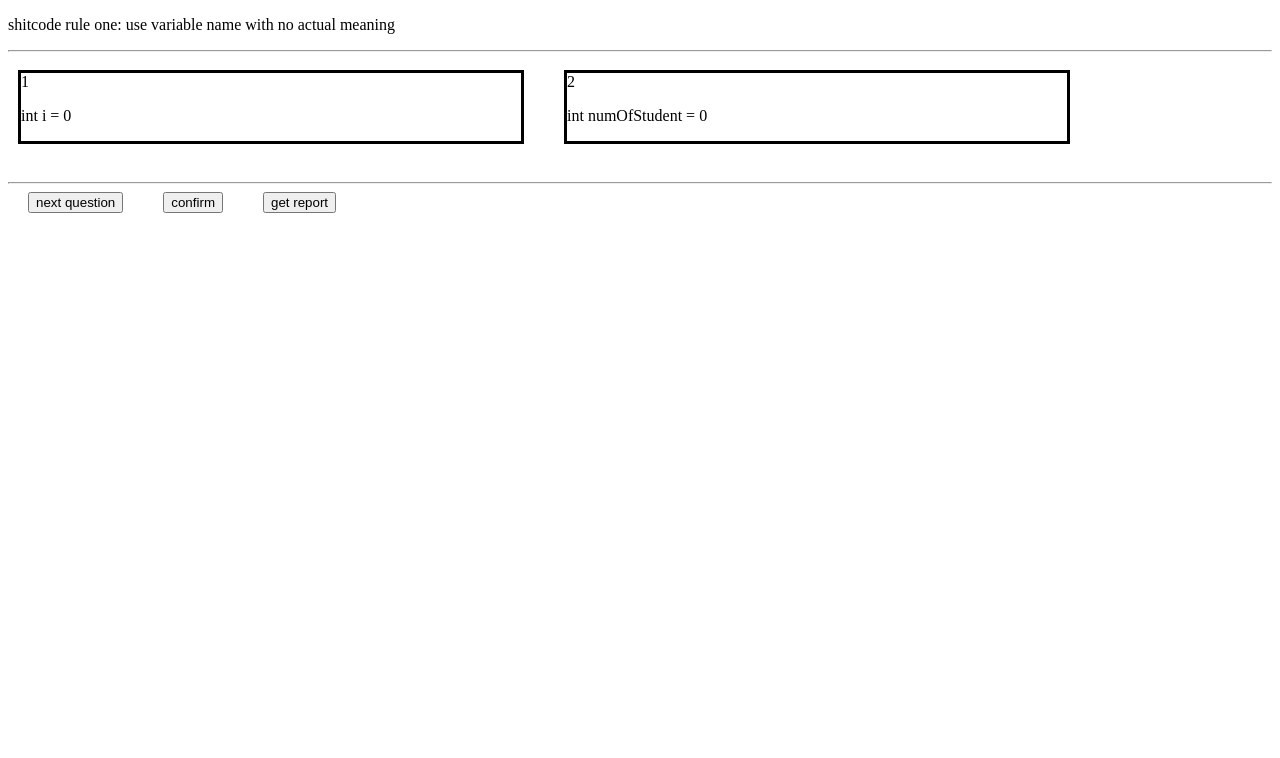
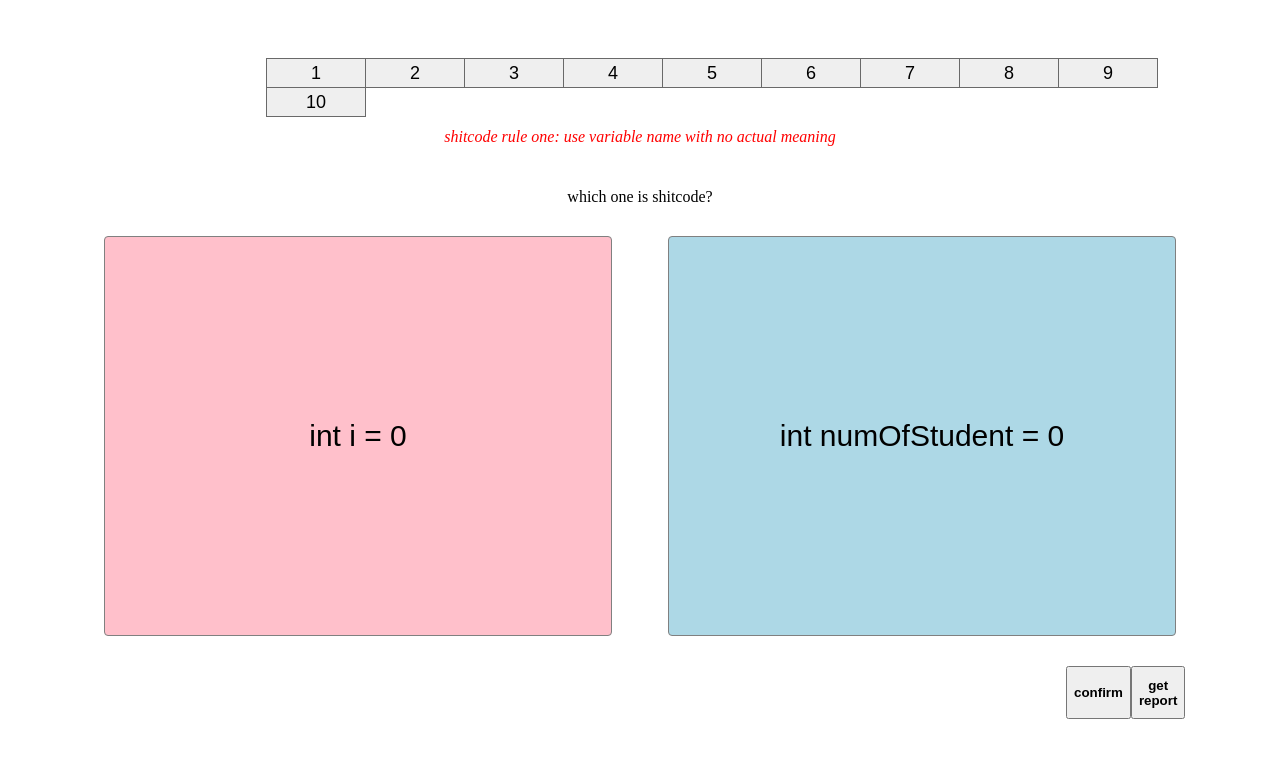
Before and after one commit to xiangzhennan/shitcode-web, an Angular app in the folder shitcode/: page /question in a window 1280 px wide. Shown: the top 758 px of the page. Built offline with nearby package versions, Linux system fonts and the light colour scheme.

Commit message:
question component

```diff
--- a/shitcode/angular.json
+++ b/shitcode/angular.json
@@ -1,5 +1,8 @@
 {
   "$schema": "./node_modules/@angular/cli/lib/config/schema.json",
+  "cli": {
+    "analytics": "2738dfb8-a710-4461-8865-6f71f7945126"
+  },
   "version": 1,
   "newProjectRoot": "projects",
   "projects": {
--- a/shitcode/src/app/app-routing.module.ts
+++ b/shitcode/src/app/app-routing.module.ts
@@ -5,9 +5,10 @@ import {ReportComponent} from './components/report/report.component';
 import {QuestionComponent} from './components/question/question.component';
 
 const routes: Routes = [
+  {path:'welcome',component:WelcomeComponent},
   {path: 'question', component: QuestionComponent},
   {path: 'report', component: ReportComponent},
-  {path: '**', component: WelcomeComponent}
+  {path: '**', redirectTo: 'welcome'},
 ];
 
 @NgModule({
--- a/shitcode/src/app/app.module.ts
+++ b/shitcode/src/app/app.module.ts
@@ -1,5 +1,8 @@
+
 import { NgModule } from '@angular/core';
+
 import { BrowserModule } from '@angular/platform-browser';
+
 import {HttpClientModule} from '@angular/common/http';
 import {DataService} from './data.service';
 
@@ -8,6 +11,7 @@ import { AppComponent } from './app.component';
 import { WelcomeComponent } from './components/welcome/welcome.component';
 import { QuestionComponent } from './components/question/question.component';
 import { ReportComponent } from './components/report/report.component';
+
 
 @NgModule({
   declarations: [
--- a/shitcode/src/app/components/question/question.component.css
+++ b/shitcode/src/app/components/question/question.component.css
@@ -1,10 +1,127 @@
-.questionContent{
-  width: 500px;
-  display: inline-block;
-  border: solid;
-  margin: 10px 30px 30px 10px;
+body{
+  padding: 50px;
+  background-repeat: no-repeat;
+  position: relative;
 }
-button{
-  margin-left: 20px;
-  margin-right: 20px;
+
+.nav{
+  width: 100%;
+  height: 30px;
+  margin: 0 auto;
+  position: relative;
 }
+
+.navBox{
+  margin-left: 200px;
+}
+
+.navButton{
+  width: 100px;
+  height: 30px;
+  text-align: center;
+  font-size: 18px;
+  color:black;
+  margin: 0 -1px -1px 0;
+  border:1px solid dimgrey;
+  float: left;
+}
+
+.navButton:hover{
+  box-shadow: 0 1px grey;
+}
+
+p{
+  text-align: center;
+}
+
+.principle{
+  margin: 40px auto;
+  font-style: italic;
+  color:red;
+  height: 20px;
+  clear:both;
+}
+
+.realPrinciple{
+  font-style: italic;
+  color:green;
+  height: 20px;
+  transition: all 1s ease-out 0.5s;
+}
+
+.container{
+  max-width: 1400px;
+  height: 400px;
+  margin: 20px auto;
+  padding: 10px 10px;
+  display: flex;
+  align-items: center;
+  justify-content: space-around;
+}
+
+.question{
+  width:45%;
+  height: 400px;
+  padding: 10px 10px;
+  font-size: 30px;
+  outline: none;
+  position: relative;
+  border:1px solid grey;
+  border-radius: 4px;
+  box-sizing: border-box;
+}
+
+.left{
+  background-color: pink;
+  float:left
+}
+
+.right{
+  background-color: lightblue;
+  float: right;
+}
+
+.left:hover{
+  box-shadow:0 5px 5px pink;
+}
+
+.right:hover{
+  box-shadow: 0 5px 5px lightblue;
+}
+
+.footer{
+  display: flex;
+  align-items: center;
+  justify-content: space-around;
+}
+
+.report{
+  width:100px;
+  height: 4em;
+  color: black;
+  font-weight: bold;
+  float: right;
+  margin-right: 100px;
+}
+
+.confirm{
+  width:100px;
+  height: 4em;
+  font-weight: bold;
+  color: black;
+  margin-left: 1000px;
+}
+
+.report:hover{
+  background-color: #4cc9f0;
+  -webkit-box-shadow: 10px 10px 99px 6px rgba(76,201,240,1);
+  -moz-box-shadow: 10px 10px 99px 6px rgba(76,201,240,1);
+  box-shadow: 10px 10px 99px 6px rgba(76,201,240,1);
+}
+
+.confirm:hover{
+  background-color: #f038ff;
+  -webkit-box-shadow: 10px 10px 99px 6px rgba(240,56,255,1);
+  -moz-box-shadow: 10px 10px 99px 6px rgba(240,56,255,1);
+  box-shadow: 10px 10px 99px 6px rgba(240,56,255,1);
+}
--- a/shitcode/src/app/components/question/question.component.html
+++ b/shitcode/src/app/components/question/question.component.html
@@ -1,17 +1,24 @@
-<p id="principle">{{data.principle}}</p>
-<hr>
+<head>
+  <meta charset="UTF-8">
+  <title>shitcode tutorial</title>
+  <link rel="stylesheet" type="text/css" href="question.component.css">
+</head>
+<body>
+  <div class="nav">
+    <div class="navBox" *ngFor="let questionId of questionIDArray">
+        <button type="button" class="navButton" id="questionID" (click)="jumpTo(questionId)">{{questionId}}</button>
+    </div>
+  </div>
+  <p class="principle" >{{data.principle}}</p>
+  <p class="realPrinciple" [hidden]="!flag">{{data.realPrinciple}}</p>
+  <p>which one is shitcode?</p>
+  <div class="container">
+    <button class="question left" type="button" (click)="chooseLeft()">{{data.options[0].content}}</button>
+    <button class="question right" type="button" (click)="chooseRight()">{{data.options[1].content}}</button>
+  </div>
 
-<div>
-
-  <span *ngFor="let item of data.options" class = "questionContent">
-    {{item.optionId}}
-
-    <p>{{item.content}}</p>
-  </span>
-
-  <hr>
-
-  <button type="button" routerLink="/question" (click)="getNextQuestion()">next question</button>
-  <button type="button" (click)="checkAnswer()">confirm</button>
-  <button type="button" routerLink="/report">get report</button>
-</div>
+  <div class="footer">
+    <button class="confirm" type="button" (click)="getNextQuestion()">confirm</button>
+    <button class="report" type="button" (click)="getReport()">get report</button>
+  </div>
+</body>
--- a/shitcode/src/app/components/question/question.component.ts
+++ b/shitcode/src/app/components/question/question.component.ts
@@ -1,5 +1,7 @@
 import { Component, OnInit } from '@angular/core';
 import {DataService} from '../../data.service';
+import {Router} from '@angular/router'
+import {HttpClient,HttpHeaders} from "@angular/common/http";
 
 @Component({
   selector: 'app-question',
@@ -7,7 +9,7 @@ import {DataService} from '../../data.service';
   styleUrls: ['./question.component.css']
 })
 export class QuestionComponent implements OnInit {
-  public data: any =  {
+  public data:any= {
       questionId: 1,
       principle: 'shitcode rule one: use variable name with no actual meaning',
       realPrinciple: 'coding rule one: use variable with valid meaning',
@@ -23,29 +25,92 @@ export class QuestionComponent implements OnInit {
       historyAnswerNum: 10
     };
 
-  constructor( private dataService: DataService) { }
+  public questionIDArray:number[]=[1,2,3,4,5,6,7,8,9,10];
+  public flag:boolean = false;
+  public selectedOption:number = -1;
+  public answerStatus:string[] = ['notAnswered','notAnswered','notAnswered','notAnswered','notAnswered',
+    'notAnswered','notAnswered','notAnswered','notAnswered','notAnswered',];
+
+  constructor( private dataService: DataService,public router:Router,public http:HttpClient) {
+
+  }
 
   ngOnInit(): void {
+    let answers:any = localStorage.getItem('answers');
+    if(answers){
+      this.answerStatus = JSON.parse(answers);
+      this.flag = this.answerStatus[this.data.questionId - 1] != "notAnswered";
+      for(let i:number=0;i<10;i++){
+        let navBox:any = document.getElementById(""+(i+1));
+        if(this.answerStatus[i] == 'true'){
+          navBox.style.backgroundColor = 'green';
+        }
+        else if(this.answerStatus[i] == 'false'){
+          navBox.style.backgroundColor = 'red';
+        }
+      }
+    }
+  }
+
+  chooseLeft(){
+    this.selectedOption = 1;
+  }
+
+  chooseRight(){
+    this.selectedOption = 2;
+  }
+
+  jumpTo(id:number){
+    setTimeout(()=> {
+        this.dataService.getAll(id).subscribe(
+          data => {
+            this.data = data;
+            console.log(data);
+          },
+          error => {
+            console.log(error);
+          }
+        )},2000);
   }
 
   getNextQuestion(): void {
-    this.dataService.getAll(2).subscribe(
-      data => {
-        this.data = data;
-        console.log(data);
-      },
-      error => {
-        console.log(error);
-      }
-    );
+    if(this.selectedOption==-1){
+      alert("please choose an answer!");
+      return;
+    }
+    let principle:any = document.getElementById("principle");
+    principle.style.textDecoration = "line-through";
+    this.flag = true;
+    this.checkAnswer();
+    if(this.data.questionId==10){
+      alert("there is no more question, go back to review your answer or get your report now!");
+      return;
+    }
+    this.jumpTo(this.data.questionId+1);
   }
+
+  getReport(){
+    alert("thanks for answer!");
+    const httpOptions = {headers: new HttpHeaders({'Content-type':'application/json'})};
+    let api = this.dataService.server;
+    this.http.post(api,localStorage.getItem('answers'),httpOptions);
+    this.router.navigate(['/report']);
+  }
+
 
   // tslint:disable-next-line:typedef
   checkAnswer() {
-    alert('thanks for answer');
-    const elementById = document.getElementById('principle');
-    if (elementById != null){
-      elementById.innerHTML = this.data.realPrinciple;
+    let color:string;
+    if(this.selectedOption == this.data.correctId){
+      color = 'green';
+      this.answerStatus[this.data.questionId-1] = 'true';
     }
+    else{
+      color = 'red';
+      this.answerStatus[this.data.questionId-1] = 'false';
+    }
+    localStorage.setItem('answers',JSON.stringify(this.answerStatus));
+    let navBox:any = document.getElementById(""+this.data.questionId);
+    navBox.style.backgroundColor = color;
   }
 }
--- a/shitcode/src/app/data.service.ts
+++ b/shitcode/src/app/data.service.ts
@@ -9,14 +9,14 @@ import { map, filter, switchMap } from 'rxjs/operators';
 })
 export class DataService {
 
-  private REST_API_SERVER = 'http://localhost:3000/api/question?id=';
+  public server = 'http://localhost:3000/api/question?id=';
 
   constructor(private httpClient: HttpClient) { }
 
 
   // tslint:disable-next-line:typedef
   public getAll(id: number){
-    const url = this.REST_API_SERVER + id;
+    const url = this.server + id;
     return this.httpClient.get(url);
   }
 }
```
